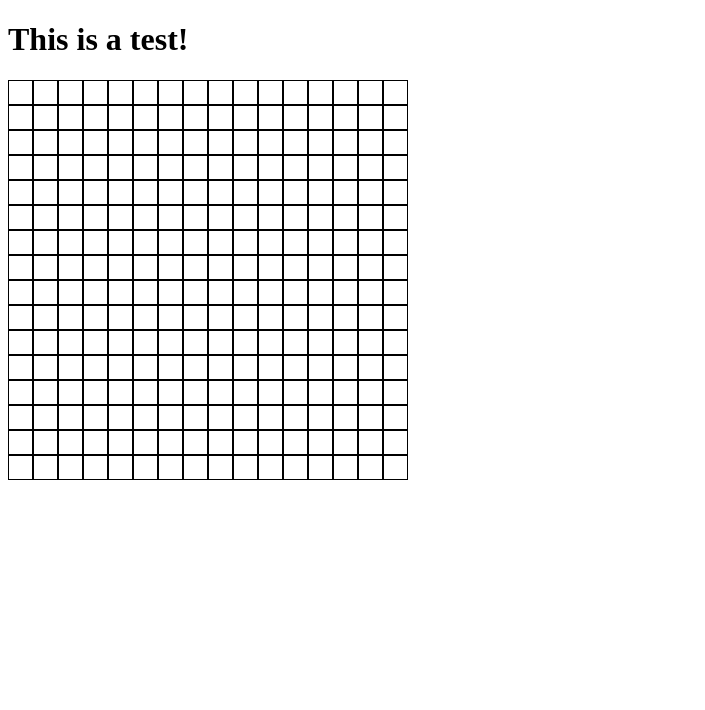
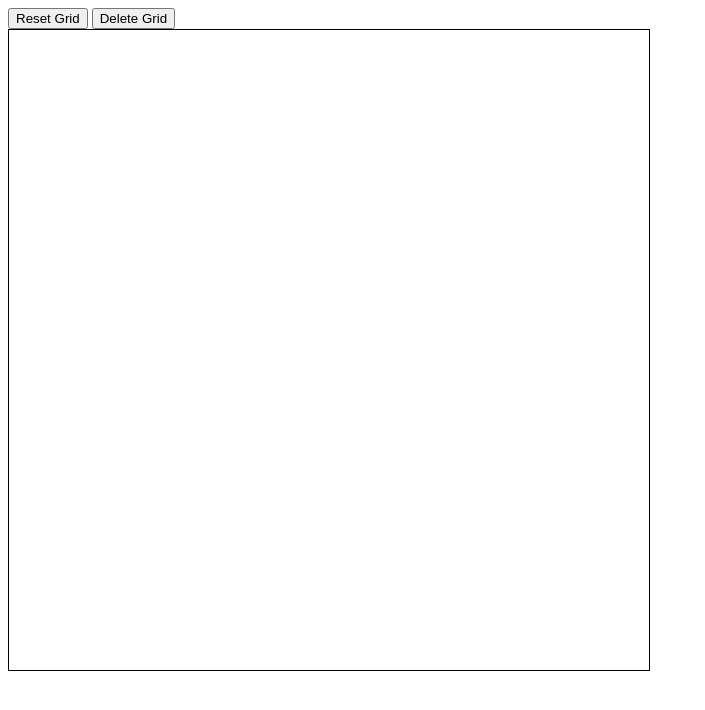
Before and after one commit to The-Slick-Nick/odin-etch-a-sketch, a plain HTML site: page index.html in a window 1280 px wide. Shown: the whole page, without its empty margins (0-705 px from the left). Drawn offline with Linux system fonts and the light colour scheme.

Commit message:
feat: Add grid resizing capability

```diff
--- a/box_creation.js
+++ b/box_creation.js
@@ -3,8 +3,6 @@
  **/
 
 const STATIC_GREEN_VAL = 128;
-const GRID_SIZE = 16;
-const BOX_INDEX_COLOR_SCALE = 256 / GRID_SIZE;
 const mainContainer = document.querySelector(".box-container");
 
 function rgb(r, g, b) {
@@ -24,36 +22,64 @@ function rgb(r, g, b) {
     }
 
     let toReturn = "#";
-    toReturn += r.toString(16).padStart(2, "0");
-    toReturn += g.toString(16).padStart(2, "0");
-    toReturn += b.toString(16).padStart(2, "0");
+    toReturn += Math.round(r, 2).toString(16).padStart(2, "0");
+    toReturn += Math.round(g, 2).toString(16).padStart(2, "0");
+    toReturn += Math.round(b, 2).toString(16).padStart(2, "0");
     return toReturn;
 }
-/* 16 x 16 grid */
-/* first make 16 row containers */
 
+
+function clearGrid() {
+    /* clear the grid of all boxes */
+    let rowList = mainContainer.querySelectorAll(".row-container");
+    rowList.forEach((rowNode) => {
+        mainContainer.removeChild(rowNode);
+    });
+}
+
+function createGrid(gridSize) {
+    let boxIndexColorScale = 256 / gridSize;
     let rowContainer;
     let box;
-for (let rowNum = 1; rowNum <= GRID_SIZE; rowNum++) {
+    for (let rowNum = 1; rowNum <= gridSize; rowNum++) {
         rowContainer = document.createElement("div");
         rowContainer.classList.add("row-container");
         mainContainer.appendChild(rowContainer);
 
-    for (let colNum = 1; colNum <= GRID_SIZE; colNum++) {
+        for (let colNum = 1; colNum <= gridSize; colNum++) {
             box = document.createElement("div");
             box.classList.add("box");
 
-        let boxEventListener = function(event) {
-            event.target.style["background-color"] = rgb(
-                (rowNum - 1) * BOX_INDEX_COLOR_SCALE,
+            /* the `let` must be used here so this variable is block-scoped */
+            let boxRgb = rgb(
+                (rowNum - 1) * boxIndexColorScale,
                 STATIC_GREEN_VAL,
-                (colNum - 1) * BOX_INDEX_COLOR_SCALE
+                (colNum - 1) * boxIndexColorScale
             );
-        }
 
             /* mouse over -> color || click -> white */
-        box.addEventListener("mouseenter", boxEventListener);
+            box.addEventListener("mouseenter", (event) => event.target.style["background-color"] = boxRgb);
             box.addEventListener("mousedown", (event) => event.target.style["background-color"] = "white");
             rowContainer.appendChild(box);
         }
     }
+}
+
+document.querySelector(".redraw-button").addEventListener("click", (event) => {
+        let newSize = parseInt(prompt("What size?"));
+        if (newSize < 1) {
+            alert(`Chosen size of ${newSize} too small. Using 1`);
+            newSize = 1;
+        }
+        else if (newSize > 100) {
+            alert(`Chosen size of ${newSize} too big. Using 100`);
+            newSize = 100;
+        }
+
+        clearGrid();
+        createGrid(newSize);
+    }
+);
+document.querySelector(".clear-button").addEventListener("click", clearGrid);
+
+createGrid(16);
--- a/index.html
+++ b/index.html
@@ -8,9 +8,10 @@
     </head>
 
     <body>
-        <h1>This is a test!</h1>
+        <button class="redraw-button">Reset Grid</button>
+        <button class="clear-button">Delete Grid</button>
         <div class="box-container">
         </div>
-        <script src="./box_creation.js"></script>
+        <script src="./box_creation.js" defer></script>
     </body>
 </html>
--- a/style.css
+++ b/style.css
@@ -1,9 +1,10 @@
 .box-container {
-    width: 400px;
-    height: 400px;
+    height: 80vmin;
+    width: 80vmin;
     display: flex;
     flex-flow: column nowrap; /* must be column for first-level containers to be rows */
     align-items: stretch;
+    border: 1px solid black;
 }
 
 .row-container {
@@ -12,10 +13,5 @@
 }
 
 .box {
-    border: 1px solid black;
     flex: 1;
 }
-
-.is-hovered {
-    background-color: maroon;
-}
```
Lines whose indentation alone changed are shown as unchanged.
